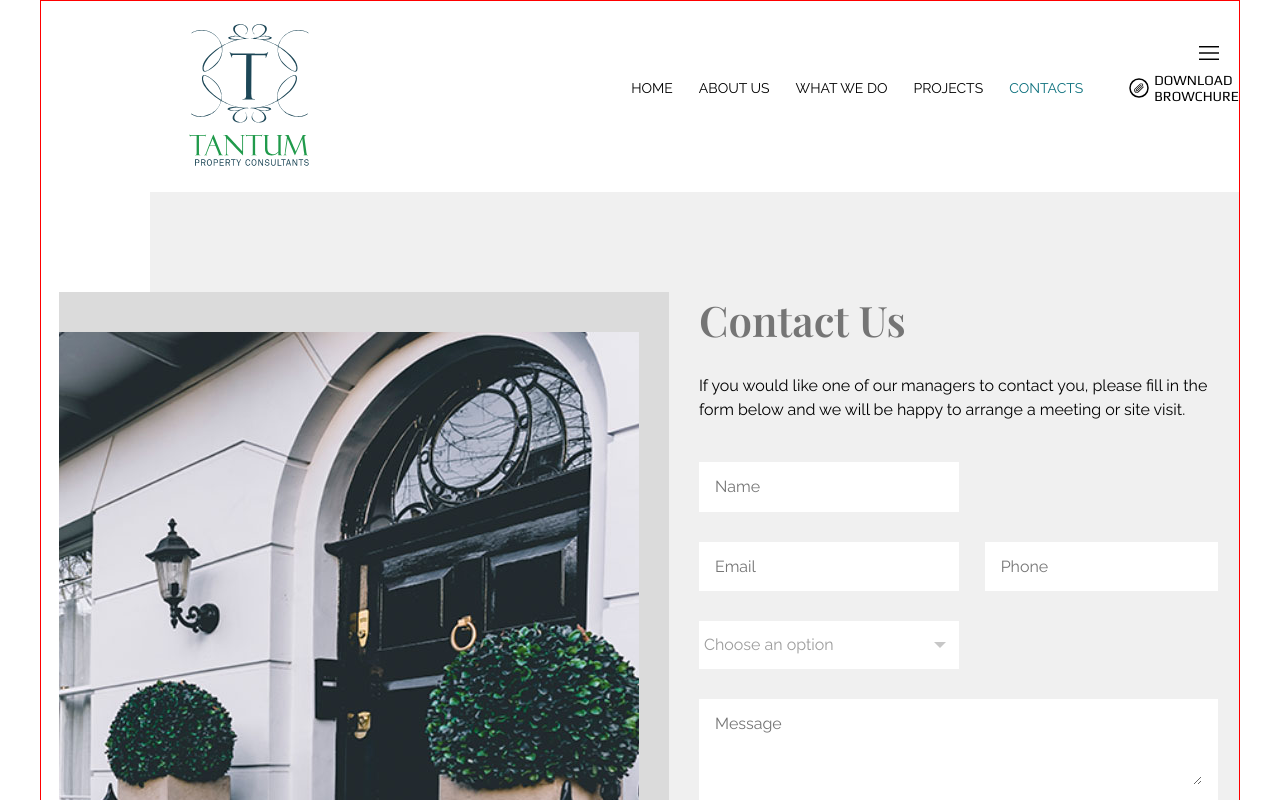
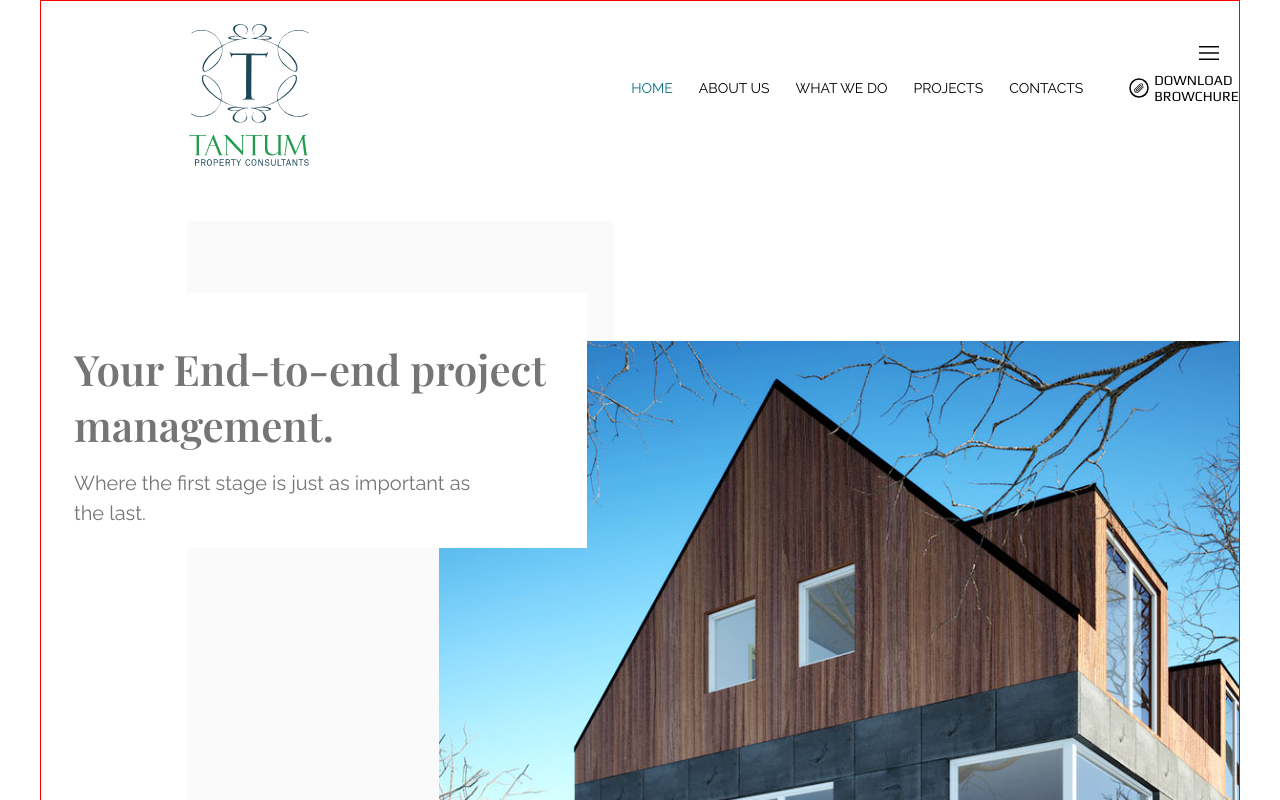
Before and after one commit to afi-arif/tantum-pm, a React app: page /home in a window 1280 px wide. Before the commit this address led to /contact-us. Shown: the top 800 px of the page. Built offline with nearby package versions, Linux system fonts and the light colour scheme.

Commit message:
home page fine tune done

```diff
--- a/src/components/page-contact-us/contact-us.component.tsx
+++ b/src/components/page-contact-us/contact-us.component.tsx
@@ -10,7 +10,7 @@ interface FormFields {
         message:string;
     },
     errors:{
-        [key:string] : string
+        [key:string] : boolean
     }
 }
 
@@ -30,11 +30,8 @@ export default class ContactUs extends React.Component<FormFields> {
                 message:""
             },
             errors: {
-                name:"",
-                email:"",
-                phone:"",
-                option:"",
-                message:""
+                name:false,
+                email:false,
             }
         }
     }
@@ -42,9 +39,9 @@ export default class ContactUs extends React.Component<FormFields> {
     contactSubmit(e:React.FormEvent<HTMLFormElement>):void {
         e.preventDefault();
         if(this.fieldValidation()){
-            alert("Form submitted");
+            console.log("Form submitted with" + this.state.fields);
           }else{
-            alert("Form has errors.")
+            console.log("Form can't submit with" + this.state.fields);
           }
 
         console.log("form values", this.state);
@@ -57,19 +54,19 @@ export default class ContactUs extends React.Component<FormFields> {
 
         if(!fields["name"]){
             formIsValid = false;
-            errors['name'] = "Cannot be empty";
+            errors['name'] = true;
         }
 
         if(fields["name"].trim().length){
             if(!fields["name"].match(/^[a-zA-Z]+$/)){
               formIsValid = false;
-              errors["name"] = "Only letters";
+              errors["name"] = true;
             }
         }
 
         if(!fields["email"]){
             formIsValid = false;
-            errors["email"] = "Cannot be empty";
+            errors["email"] = true;
           }
 
         if(typeof fields["email"] !== "undefined" && fields["email"].length){
@@ -77,7 +74,7 @@ export default class ContactUs extends React.Component<FormFields> {
             let lastDotPos = this.state.fields["email"].lastIndexOf('.');
             if (!(lastAtPos < lastDotPos && lastAtPos > 0 && fields["email"].indexOf('@@') == -1 && lastDotPos > 2 && (fields["email"].length - lastDotPos) > 2)) {
                 formIsValid = false;
-                errors["email"] = "Email is not valid";
+                errors["email"] = true;
             }
         }
         console.log(this.state);
@@ -86,7 +83,7 @@ export default class ContactUs extends React.Component<FormFields> {
 
     }
 
-    handleChange = (e:React.ChangeEvent<HTMLInputElement> | React.ChangeEvent<HTMLTextAreaElement> | React.ChangeEvent<HTMLSelectElement>, id: string ) =>{
+    handleChange = (e:React.ChangeEvent<HTMLInputElement | HTMLTextAreaElement | HTMLSelectElement>, id: string ) =>{
         e.preventDefault();
         const {value} = e.target;
         this.setState(() => ({fields: {...this.state.fields, [id]:value}}));
@@ -110,20 +107,21 @@ export default class ContactUs extends React.Component<FormFields> {
                             a meeting or site visit.</p>
                             <form name="contactform"
                             className="contactform"
-                            onSubmit= {this.contactSubmit.bind(this)} >
-                                <label htmlFor="name">
+                            onSubmit= {this.contactSubmit.bind(this)} autoComplete="off">
+                                <label htmlFor="name" className={this.state.errors["name"] ? "error" :""}>
                                     <input id="name" name="name"
                                     onChange={(e) => this.handleChange(e, "name")}
                                     value={this.state.fields["name"]}
                                     autoComplete="off"
                                     placeholder="Name" type="text"/>
                                 </label>
-                                <span className="error">{this.state.errors["name"]}</span>
+                                {/* <span >{this.state.errors["name"]}</span> */}
                                 <div>
                                 <label htmlFor="email">
                                     <input placeholder="Email"
                                     onChange={(e) => this.handleChange(e, "email")}
                                     value={this.state.fields["email"]}
+                                    autoComplete="off"
                                     type="email" name="email" id="email"/>
                                 </label>
                                 <span className="error">{this.state.errors["email"]}</span>
@@ -131,6 +129,7 @@ export default class ContactUs extends React.Component<FormFields> {
                                 <input type="tel" name="phone"
                                 onChange={(e) => this.handleChange(e, "phone")}
                                 value={this.state.fields["phone"]}
+                                autoComplete="off"
                                 placeholder="Phone" id="phone"/> </label>
                                 </div>
                                 <label htmlFor="options" className="select" >
@@ -145,6 +144,7 @@ export default class ContactUs extends React.Component<FormFields> {
                                     <textarea placeholder="Message"
                                     value={this.state.fields["message"]}
                                     onChange={(e) => this.handleChange(e, "message")}
+                                    autoComplete="off"
                                     name="message" id="message"></textarea></label>
                                 <button type="submit">Send</button>
                             </form>
--- a/src/components/page-contact-us/contact-us.scss
+++ b/src/components/page-contact-us/contact-us.scss
@@ -3,11 +3,6 @@
     input, select, textarea{
         background-color: #fff;
         width: 100%;
-    }
-
-    input.error{
-        border: 1px solid red;
-        background: palevioletred;
     }
 
     .tantum-block{
@@ -73,6 +68,7 @@
                             font-size: 1.1rem;
                             line-height: 1.1;
                             font-family: inherit;
+
                         }
 
                         textarea{
@@ -93,6 +89,14 @@
                             color: #9d9d9d;
                         }
 
+                    }
+
+                    label.error{
+                        border: 1px solid red;
+                        background:#E6D7EC;
+                        input{
+                            background:#E6D7EC;
+                        }
                     }
 
                     button[type="submit"]{
@@ -193,10 +197,6 @@
                     background: url("./../../images/tantum-logo.svg")  left  top 2rem / 9rem no-repeat;
                     padding-top: 14rem;
                     font-size: 1.4rem;
-
-                    ul{
-
-                    }
                 }
             }
         }
--- a/src/components/page-home/home.component.tsx
+++ b/src/components/page-home/home.component.tsx
@@ -4,7 +4,7 @@ import "./home.style.scss";
 export default class Home extends React.Component {
     render() {
         return (
-            <>
+            <div className="home-page">
                <div className="tantum-block winter-house">
                    <div className="content">
                        <h2>Your End-to-end project management.</h2>
@@ -84,7 +84,7 @@ By putting your project out to tender, we’ll curate the most competitive quote
                         </div>
                    </div>
                </div>
-            </>
+            </div>
         )
     }
 }
--- a/src/components/page-home/home.style.scss
+++ b/src/components/page-home/home.style.scss
@@ -1,29 +1,12 @@
-.tantum-block{
-    margin-bottom: 3rem;
-    position: relative;
-    margin-left: 1.8rem;
-    h2{
-        font-size: 1.6rem;
-        font-family: "Playfair Display", serif;
-    }
-    p{
-        line-height: 1.5;
-    }
-}
-
 .tantum-block.winter-house{
     margin-bottom: 4.4rem;
-    background-image:
-    url("./../../images/small/tantum-winter-home.jpg"),
-    url("./../../images/small/tantum-dotts-house.png"),
-    linear-gradient(90deg,#e8e6e6 100%, rgba(0,212,255,0) 0%);
-    background-repeat: no-repeat, no-repeat;
-    background-position: right 20%, right 56% bottom, 0  0;
-    background-size: auto, auto, 47% 92%;
+    background: url("./../../images/small/tantum-winter-home.jpg") left 6.6rem top 4rem no-repeat,
+    url("./../../images/small/tantum-dotts-house.png") left 8.5rem bottom no-repeat,
+    linear-gradient(to right, #e8e6e6 0%,  #e8e6e6 17rem, rgba(0,212,255,0) 0%) left top -2rem no-repeat;
     height: 35rem;
 
     .content{
-        width: 45%;
+        width: 16rem;
         background: #fff;
         top: 1.5rem;
         position: relative;
@@ -45,6 +28,7 @@
         margin-bottom: 1.5rem;
         padding: 1rem 0 2em 2rem;
         background: #fafafa url("./../../images/small/home-hall-light.png") no-repeat 78% 2.3rem;
+        min-height: 18rem;
         h2{
             margin-bottom: 1.5rem;
         }
@@ -195,26 +179,18 @@
 
 
 @media screen and (min-width:768px) and (max-width:1023px){
-
-    .tantum-block{
-        h2{
-            font-size: 3.2rem;
-        }
-        p{
-            font-size: 1.6rem;
-        }
-    }
     .tantum-block.winter-house{
         margin-bottom: 4.4rem;
         background-image:
         url("./../../images/medium/tantum-winter-home.jpg"),
         url("./../../images/medium/tantum-dotts-house.png"),
         linear-gradient(90deg, #e8e6e6 100%, rgba(250,250,250,0) 0%);
-        background-position: right 6.5rem, left 62% bottom, 25%  0;
+        background-position: left 20.6rem top 6.5rem, left 62% bottom, 25%  0;
         background-size: auto, auto, 47% 92%;
         height: 65rem;
         .content{
-            top: 5.2rem;
+            top: 4rem;
+            width: 34.5rem;
             p{
                 font-size: 1.6rem;
             }
@@ -280,7 +256,6 @@
         margin-right: 3rem;
         padding-left: 8rem;
         background: url("./../../images/medium/tantum-dotts-rectangle.png")  no-repeat 0 5.5rem;
-        border: 1px solid green;
         h2{
             margin-bottom: 1rem;
             font-style: italic;
@@ -341,16 +316,6 @@
 }
 
 @media screen and (min-width:1024px){
-
-    .tantum-block{
-        h2{
-            font-size: 4.2rem;
-        }
-
-        p{
-            font-size: 1.8rem;
-        }
-    }
     .tantum-block.winter-house{
         margin-top: 1.4rem;
         margin-bottom: 13.6rem;
@@ -372,6 +337,7 @@
 
         .content{
             top: 7.2rem;
+            width: 52.8rem;
             p{
                 font-size: 2rem;
             }
--- a/src/index.tsx
+++ b/src/index.tsx
@@ -20,7 +20,7 @@ const App:FC = () => {
             <Layout>
             <Switch>
                 <Suspense fallback={<div>Loading...</div>}>
-                    <Redirect exact from="/" to="/contact-us" />
+                    <Redirect exact from="/" to="/home" />
                     <Route path="/home">
                         <Home />
                     </Route>
--- a/src/styles/global.scss
+++ b/src/styles/global.scss
@@ -147,7 +147,35 @@ footer{
     }
 }
 
+
+.tantum-block{
+    margin-bottom: 3rem;
+    position: relative;
+    margin-left: 1.8rem;
+    h2{
+        font-size: 1.6rem;
+        font-family: "Playfair Display", serif;
+    }
+    p{
+        line-height: 1.5;
+    }
+}
+
 @media screen and (min-width:768px){
+
+    .tantum-wrapper > header{
+        padding: 1.8rem 3.8rem 3.5rem 2.4rem;
+    }
+
+    .tantum-block{
+        h2{
+            font-size: 3.2rem;
+        }
+        p{
+            font-size: 1.6rem;
+        }
+    }
+
     footer{
         p{
             font-size: 3.2rem;
@@ -166,6 +194,17 @@ footer{
 }
 
 @media screen and (min-width:1024px){
+
+    .tantum-block{
+        h2{
+            font-size: 4.2rem;
+        }
+
+        p{
+            font-size: 1.8rem;
+        }
+    }
+
     .screen{
         display: none;
     }
```
Also changed, not shown: src/images/medium/tantum-winter-home.jpg, src/images/small/tantum-winter-home.jpg.
